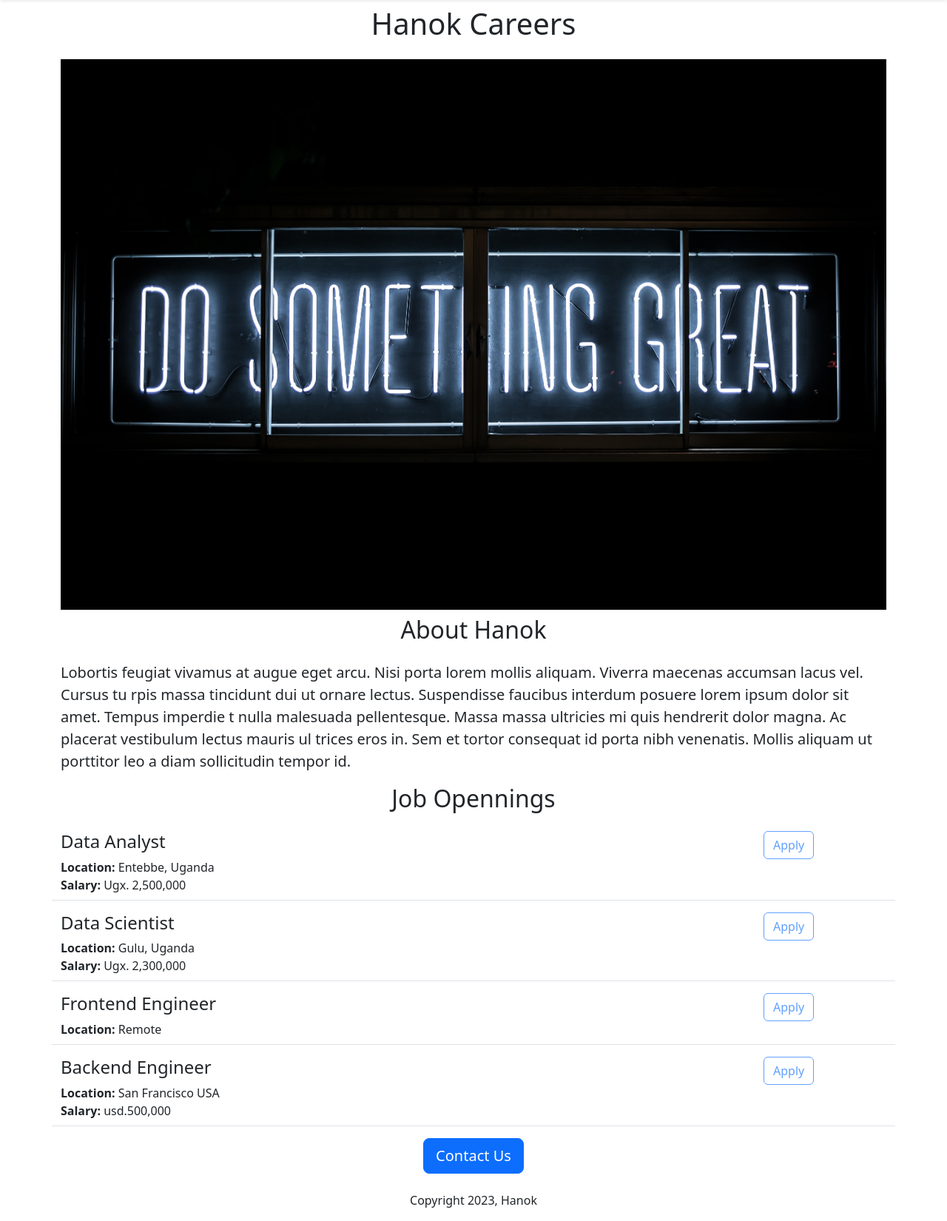
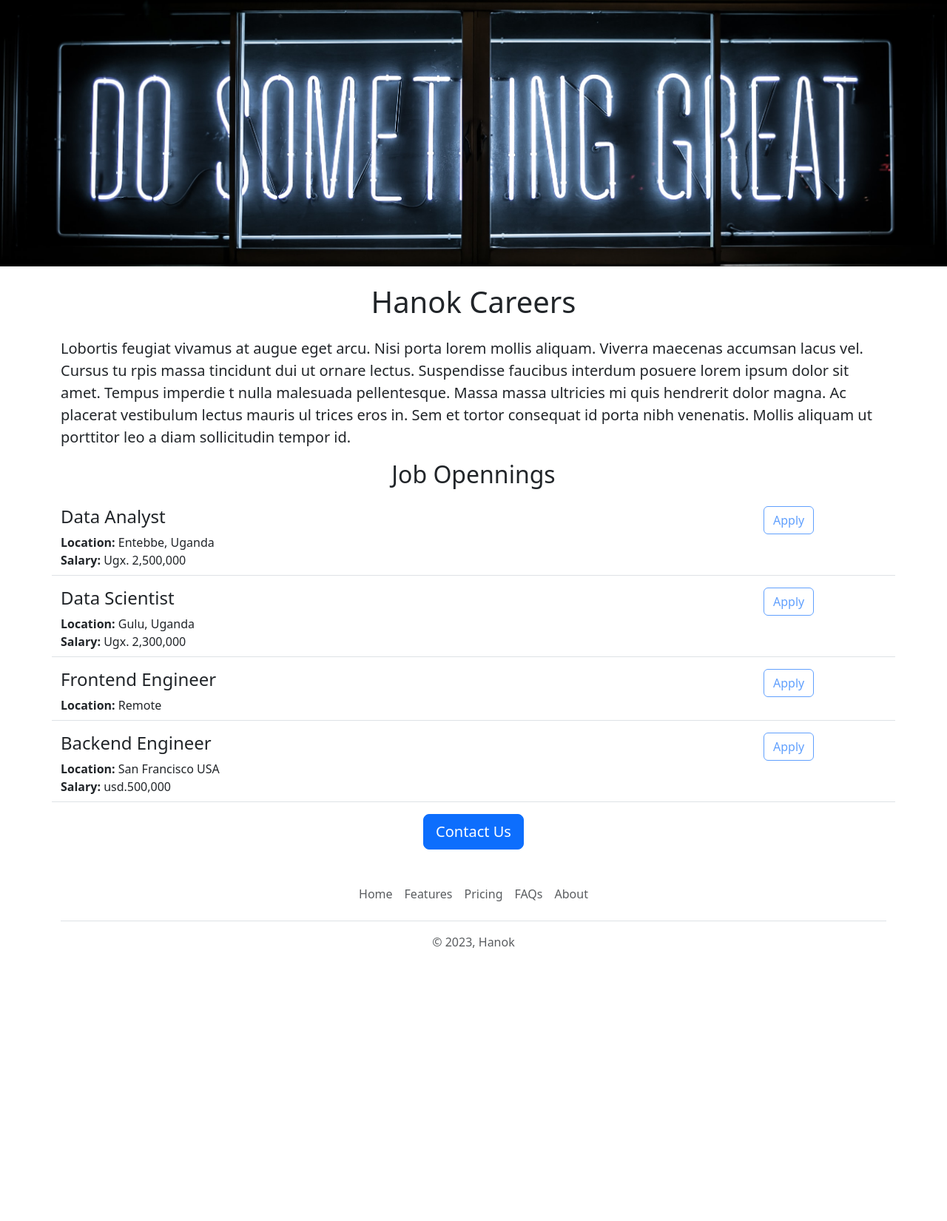
Before and after one commit to Loyoenock/Job-listings, a Flask app: page / in a window 1280 px wide. Shown: the part 56-1706 px from the top of the page at 74% size. After the commit the page ends 1337 px from the top, so only its background shows below. Run offline with Flask 2, Linux system fonts and the light colour scheme.

Commit message:
Banner moved out of the container, footer edited

```diff
--- /dev/null
+++ b/templates/footer.html
@@ -0,0 +1,12 @@
+<div class="container">
+  <footer class="py-3 my-4">
+    <ul class="nav justify-content-center border-bottom pb-3 mb-3">
+      <li class="nav-item"><a href="#" class="nav-link px-2 text-muted">Home</a></li>
+      <li class="nav-item"><a href="#" class="nav-link px-2 text-muted">Features</a></li>
+      <li class="nav-item"><a href="#" class="nav-link px-2 text-muted">Pricing</a></li>
+      <li class="nav-item"><a href="#" class="nav-link px-2 text-muted">FAQs</a></li>
+      <li class="nav-item"><a href="#" class="nav-link px-2 text-muted">About</a></li>
+    </ul>
+    <p class="text-center text-muted">&copy; 2023, Hanok</p>
+  </footer>
+</div>
--- a/templates/home.html
+++ b/templates/home.html
@@ -8,18 +8,18 @@
 		<link href="https://cdn.jsdelivr.net/npm/bootstrap@5.3.0-alpha1/dist/css/bootstrap.min.css" rel="stylesheet" integrity="sha384-GLhlTQ8iRABdZLl6O3oVMWSktQOp6b7In1Zl3/Jr59b6EGGoI1aFkw7cmDA6j6gD" crossorigin="anonymous">
 	<style>
 		#banner {
-		height:360px;
-		width:100%;
-		object-fit:cover;
+		height: 360px;
+		width: 100%;
+		object-fit: cover;
+		margin-bottom: 16px;
 		}
 	</style>
 	</head>
 	<body>
 		{% include 'nav.html' %}
+		<img class="img-fluid" id="banner" src="{{url_for('static', filename='banner.jpg')}}"/>
 		<div class="container">
 			<h1 class="text-center mt-2 mb-4">{{company_name}} Careers</h1>
-			<img #id="banner" class="img-fluid" src="{{url_for('static', filename='banner.jpg')}}" height="500" />
-			<h2 class="text-center mt-2 mb-4">About Hanok</h2>
 			<p class="lead">Lobortis feugiat vivamus at augue eget arcu. Nisi porta lorem mollis aliquam. Viverra maecenas accumsan lacus vel. Cursus tu		    rpis massa tincidunt dui ut ornare lectus. Suspendisse faucibus interdum posuere lorem ipsum dolor sit amet. Tempus imperdie		t nulla malesuada pellentesque. Massa massa ultricies mi quis hendrerit dolor magna. Ac placerat vestibulum lectus mauris ul		    trices eros in. Sem et tortor consequat id porta nibh venenatis. Mollis aliquam ut porttitor leo a diam sollicitudin tempor 		id.
 			</p>
 			<h2 class="text-center mt-2 mb-4">Job Opennings</h2>
@@ -30,8 +30,8 @@
 			</div>
 			<div class="text-center">
 			<button class="btn btn-primary btn-lg">Contact Us</button>
-			<p class="mt-4">Copyright 2023, Hanok</>
 			</div>
 		</div>
+		{% include 'footer.html' %}
 	</body>
 </html>
```
